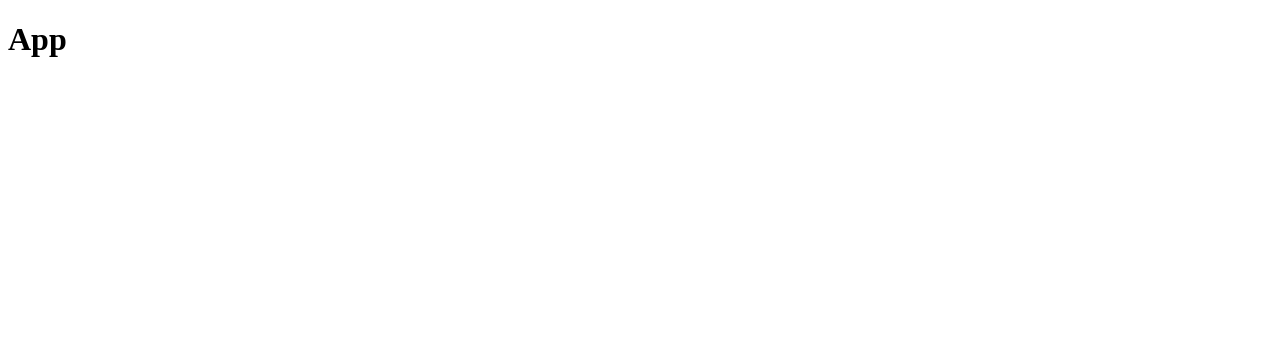
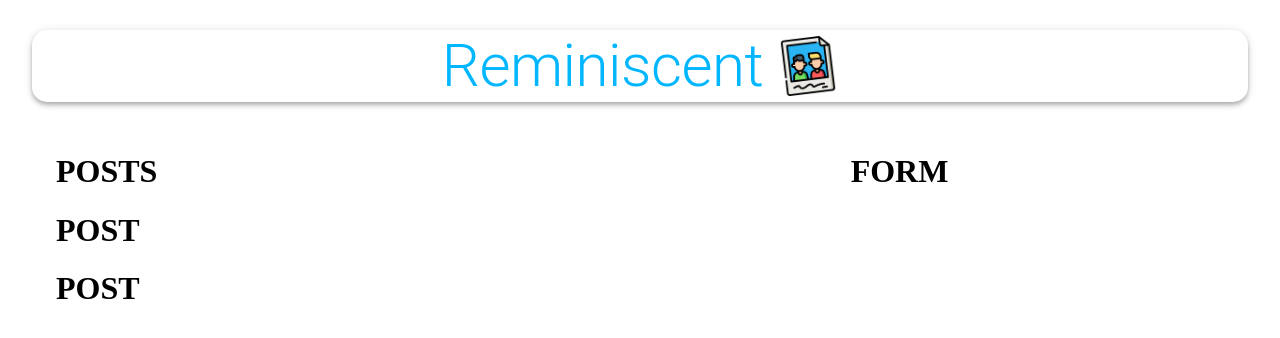
Before and after one commit to Reticent93/reminiscent, a React (Create React App) app: page / in a window 1280 px wide. Shown: the top 338 px of the page. Built offline with nearby package versions, Linux system fonts and the light colour scheme.

Commit message:
added styles for components

```diff
--- a/src/App.js
+++ b/src/App.js
@@ -1,11 +1,32 @@
-
+import {Container, AppBar, Typography, Grid, Grow} from "@material-ui/core";
+import memories from './images/memories.png'
+import Posts from "./components/Posts/Posts";
+import Form from "./components/Form/Form";
+import useStyles from './styles.js'
 
 const App = () => {
-  return (
-    <div>
-    <h1>App</h1>
-    </div>
-  );
+    const classes = useStyles()
+    return (
+        <Container maxWidth={"lg"}>
+            <AppBar position={"static"} className={classes.appBar} color={"inherit"}>
+                <Typography className={classes.heading} variant={"h2"} align={"center"}>Reminiscent</Typography>
+                <img className={classes.image} src={memories} alt={'memories'} height={'60'} />
+            </AppBar>
+            <Grow in>
+                <Container>
+                    <Grid container justify={"space-between"} alignItems={"stretch"} spacing={3}>
+                        <Grid item xs={12} sm={7}>
+                            <Posts />
+                        </Grid>
+                        <Grid item xs={12} sm={4}>
+                <Form />
+                        </Grid>
+                    </Grid>
+                </Container>
+            </Grow>
+        </Container>
+
+    );
 }
 
 export default App;
--- a/src/components/Form/Form.js
+++ b/src/components/Form/Form.js
@@ -0,0 +1,7 @@
+const Form =() => {
+    return (
+        <h1>FORM</h1>
+    )
+}
+
+export default Form
--- a/src/components/Posts/Post/Post.js
+++ b/src/components/Posts/Post/Post.js
@@ -0,0 +1,9 @@
+
+
+const Post =() => {
+    return (
+        <h1>POST</h1>
+    )
+}
+
+export default Post
--- a/src/components/Posts/Posts.js
+++ b/src/components/Posts/Posts.js
@@ -0,0 +1,15 @@
+import Post from "./Post/Post";
+
+
+const Posts =() => {
+    return (
+        <>
+        <h1>POSTS</h1>
+            <Post />
+            <Post />
+
+        </>
+    )
+}
+
+export default Posts
--- /dev/null
+++ b/src/styles.js
@@ -0,0 +1,18 @@
+import { makeStyles } from '@material-ui/core/styles';
+
+export default makeStyles(() => ({
+    appBar: {
+        borderRadius: 15,
+        margin: '30px 0',
+        display: 'flex',
+        flexDirection: 'row',
+        justifyContent: 'center',
+        alignItems: 'center',
+    },
+    heading: {
+        color: 'rgba(0,183,255, 1)',
+    },
+    image: {
+        marginLeft: '15px',
+    },
+}));
```
Also changed, not shown: src/components/Form/styles.js (+24 -0 lines), src/components/Posts/Post/styles.js (+52 -0 lines), src/components/Posts/styles.js (+14 -0 lines), src/images/memories.png (added).
